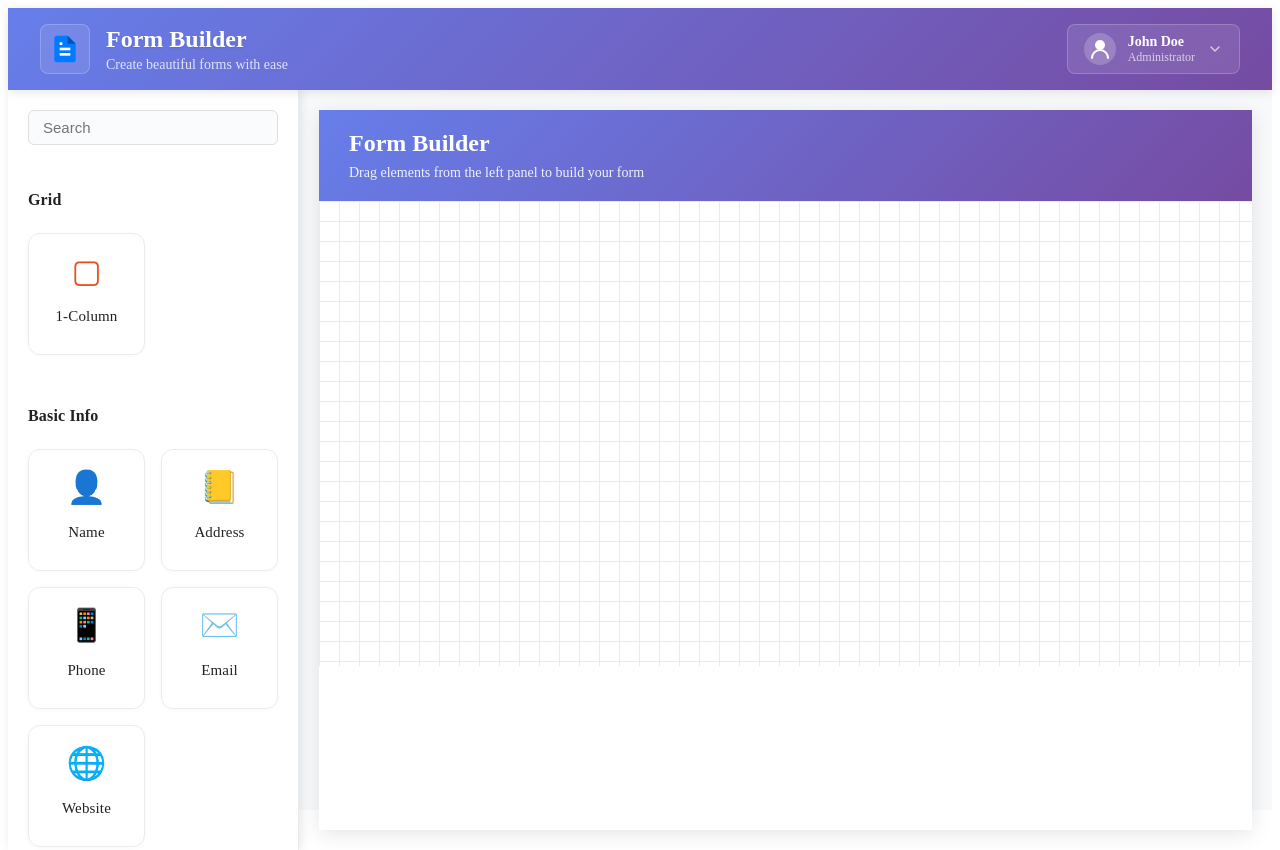
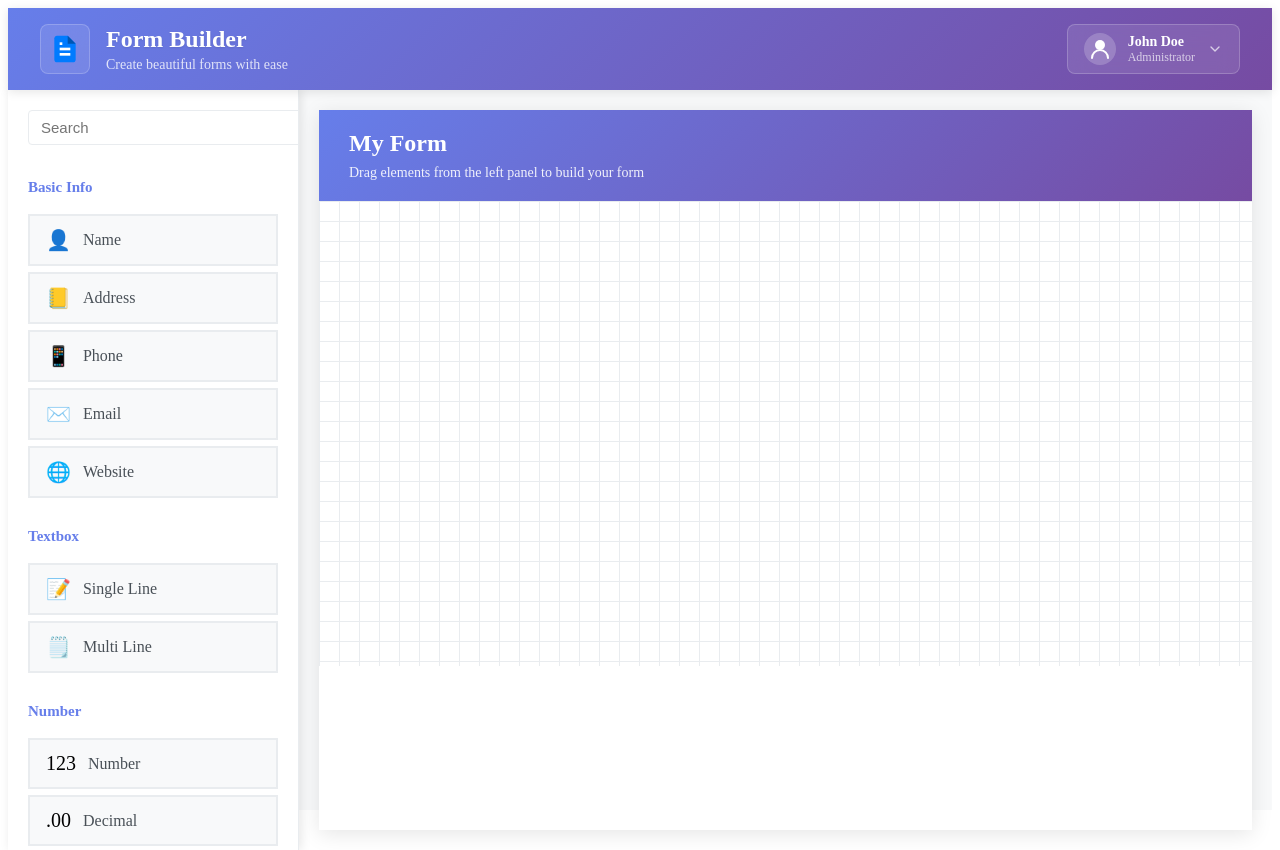
Before and after one commit to arun406/form-builder, an Angular app: page / in a window 1280 px wide. Built offline with nearby package versions, Linux system fonts and the light colour scheme.

Commit message:
refactor: always show action bar for all form elements and clean up selection/hover logic

```diff
--- a/src/app/components/form-builder.component.html
+++ b/src/app/components/form-builder.component.html
@@ -1,54 +1,45 @@
 <div class="form-builder-container">
   <!-- Left Panel - Available Elements -->
-  <div class="left-panel">
-    <div class="search-bar-container">
-      <input type="text" class="search-bar" placeholder="Search" [(ngModel)]="searchTerm" />
-    </div>
-    <div class="elements-list">
-      <ng-container *ngFor="let category of uniqueCategories">
-        <div class="category-title">
-          {{ category }}
-        </div>
-        <div class="category-elements">
-          <div
-            *ngFor="let element of getElementsByCategory(category)"
-            class="element-item"
-            draggable="true"
-            (dragstart)="onDragStart($event, element)"
-          >
-            <span class="element-icon">{{ element.icon }}</span>
-            <span class="element-label">{{ element.label }}</span>
-          </div>
-        </div>
-      </ng-container>
-    </div>
-  </div>
+  <app-element-catalog
+    [availableElements]="availableElements"
+    [(searchTerm)]="searchTerm"
+    (dragStart)="onDragStart($event.event, $event.element)"
+  >
+  </app-element-catalog>
 
   <!-- Center Panel - Form Building Area -->
   <div class="center-panel">
     <div class="form-canvas">
-
       <div class="canvas-header">
-        <h2>Form Builder</h2>
+        <h2>My Form</h2>
         <p>Drag elements from the left panel to build your form</p>
       </div>
 
-      <div class="form-elements-container"
-           (dragover)="onFormAreaDragOver($event)"
-           (drop)="onFormAreaDrop($event)"
-           (dragleave)="onFormAreaDragLeave($event)">
-
+      <div
+        class="form-elements-container"
+        (dragover)="onFormAreaDragOver($event)"
+        (drop)="onFormAreaDrop($event)"
+        (dragleave)="onFormAreaDragLeave($event)"
+      >
         <div class="stacked-elements">
           <!-- Drop zone at the beginning -->
-          <div class="drop-zone"
-               [class.drop-zone-active]="activeDropZone === 0">
+          <div
+            class="drop-zone"
+            [class.drop-zone-active]="activeDropZone === 0"
+          >
             <div *ngIf="activeDropZone === 0" class="drop-indicator">
               <span class="drop-text">Drop here</span>
             </div>
           </div>
 
           <!-- Form elements with drop zones -->
-          <ng-container *ngFor="let element of formElements; let i = index; trackBy: trackByElementId">
+          <ng-container
+            *ngFor="
+              let element of formElements;
+              let i = index;
+              trackBy: trackByElementId
+            "
+          >
             <!-- Form element -->
             <div
               class="form-element"
@@ -59,43 +50,31 @@
               (dragend)="onElementDragEnd($event, element)"
               (dragover)="onElementDragOver($event)"
               (drop)="onElementDrop($event, element)"
-              (click)="setSelectedElement(element.id)"
-              (focusin)="setSelectedElement(element.id)"
-              (focusout)="clearSelectedElement()"
+              (click)="setSelectedElement(element.id); hoveredElementId = element.id"
+              (focusin)="setSelectedElement(element.id); hoveredElementId = element.id"
+              (focusout)="clearSelectedElement(); hoveredElementId = null"
               tabindex="0"
+              [attr.data-element-id]="element.id"
             >
               <div class="element-header">
                 <span class="element-type">
                   {{ getElementIcon(element.type) }}
                 </span>
               </div>
-              <div *ngIf="selectedElementId === element.id" class="action-bar">
-                <button class="action-btn" aria-label="Settings">
-                  <svg width="28" height="28" viewBox="0 0 24 24" fill="none" stroke="#222" stroke-width="2" stroke-linecap="round" stroke-linejoin="round"><circle cx="12" cy="12" r="3.2"/><path d="M19.4 15a1.65 1.65 0 0 0 .33 1.82l.06.06a2 2 0 1 1-2.83 2.83l-.06-.06a1.65 1.65 0 0 0-1.82-.33 1.65 1.65 0 0 0-1 1.51V21a2 2 0 1 1-4 0v-.09A1.65 1.65 0 0 0 8 19.4a1.65 1.65 0 0 0-1.82.33l-.06.06a2 2 0 1 1-2.83-2.83l.06-.06A1.65 1.65 0 0 0 5 15.4a1.65 1.65 0 0 0-1.51-1H3a2 2 0 1 1 0-4h.09A1.65 1.65 0 0 0 5 8.6a1.65 1.65 0 0 0-.33-1.82l-.06-.06a2 2 0 1 1 2.83-2.83l.06.06A1.65 1.65 0 0 0 8 4.6a1.65 1.65 0 0 0 1-1.51V3a2 2 0 1 1 4 0v.09A1.65 1.65 0 0 0 16 4.6a1.65 1.65 0 0 0 1.82-.33l.06-.06a2 2 0 1 1 2.83 2.83l.06.06A1.65 1.65 0 0 0 19 8.6a1.65 1.65 0 0 0 1.51 1H21a2 2 0 1 1 0 4h-.09A1.65 1.65 0 0 0 19 15.4z"/></svg>
-                  <span class="custom-tooltip">Settings</span>
-                </button>
-                <button class="action-btn" aria-label="Duplicate">
-                  <svg width="28" height="28" viewBox="0 0 24 24" fill="none" stroke="#009688" stroke-width="2" stroke-linecap="round" stroke-linejoin="round"><rect x="8" y="8" width="10" height="10" rx="2"/><rect x="4" y="4" width="10" height="10" rx="2"/><path d="M12 12h4v4"/></svg>
-                  <span class="custom-tooltip">Duplicate</span>
-                </button>
-                <button class="action-btn" aria-label="Delete Field" (mousedown)="onDeleteMouseDown($event)" (click)="requestRemoveElement(element.id); $event.stopPropagation();">
-                  <svg width="28" height="28" viewBox="0 0 24 24" fill="none" stroke="#222" stroke-width="2" stroke-linecap="round" stroke-linejoin="round">
-                    <path d="M3 6h18"/>
-                    <path d="M8 6V4a2 2 0 0 1 2-2h4a2 2 0 0 1 2 2v2"/>
-                    <rect x="5" y="6" width="14" height="14" rx="2"/>
-                    <path d="M10 11v6"/>
-                    <path d="M14 11v6"/>
-                  </svg>
-                  <span class="custom-tooltip">Delete Field</span>
-                </button>
+              <div class="action-bar">
+                <app-action-bar
+                  [elementId]="element.id"
+                  [selected]="selectedElementId === element.id"
+                  [isDragging]="isDragging"
+                  (settings)="onSettingsClick(element)"
+                  (duplicate)="onDuplicateClick(element)"
+                  (delete)="requestRemoveElement(element.id)"
+                ></app-action-bar>
               </div>
               <div class="element-content">
                 <!-- Preview for each type -->
                 <ng-container [ngSwitch]="element.type">
-                  <!-- Grid -->
-                  <div *ngSwitchCase="'grid-1'" class="preview-grid">1-Column Grid</div>
-                  <div *ngSwitchCase="'grid-2'" class="preview-grid">2-Column Grid</div>
-                  <div *ngSwitchCase="'grid-3'" class="preview-grid">3-Column Grid</div>
+
                   <!-- Name: two-column layout -->
                   <div *ngSwitchCase="'name'" class="preview-name-fields">
                     <div class="name-input-group">
@@ -130,14 +109,19 @@
                     <span class="input-label">Phone</span>
                   </div>
                   <!-- Single Line: single input with icon and label -->
-                  <div *ngSwitchCase="'textbox-single'" class="preview-single-line">
+                  <div
+                    *ngSwitchCase="'textbox-single'"
+                    class="preview-single-line"
+                  >
                     <div class="input-with-icon">
                       <input type="text" placeholder="Single Line" disabled />
                       <span class="input-icon">&#128221;</span>
                     </div>
                     <span class="input-label">Single Line</span>
                   </div>
-                  <div *ngSwitchCase="'textbox-multi'" class="preview-basic"><textarea placeholder="Multi Line" disabled></textarea></div>
+                  <div *ngSwitchCase="'textbox-multi'" class="preview-basic">
+                    <textarea placeholder="Multi Line" disabled></textarea>
+                  </div>
                   <!-- Number -->
                   <div *ngSwitchCase="'number'" class="preview-number">
                     <div class="input-with-icon">
@@ -148,7 +132,12 @@
                   </div>
                   <div *ngSwitchCase="'decimal'" class="preview-decimal">
                     <div class="input-with-icon">
-                      <input type="number" step="0.01" placeholder="Decimal" disabled />
+                      <input
+                        type="number"
+                        step="0.01"
+                        placeholder="Decimal"
+                        disabled
+                      />
                       <span class="input-icon">&#128178;</span>
                     </div>
                     <span class="input-label">Decimal</span>
@@ -176,16 +165,16 @@
                     </select>
                   </div>
                   <div *ngSwitchCase="'radio'" class="preview-basic">
-                    <label><input type="radio" disabled> Option 1</label>
-                    <label><input type="radio" disabled> Option 2</label>
+                    <label><input type="radio" disabled /> Option 1</label>
+                    <label><input type="radio" disabled /> Option 2</label>
                   </div>
                   <div *ngSwitchCase="'checkbox'" class="preview-basic">
-                    <label><input type="checkbox" disabled> Option 1</label>
-                    <label><input type="checkbox" disabled> Option 2</label>
+                    <label><input type="checkbox" disabled /> Option 1</label>
+                    <label><input type="checkbox" disabled /> Option 2</label>
                   </div>
                   <div *ngSwitchCase="'multiple-choice'" class="preview-basic">
-                    <label><input type="checkbox" disabled> Choice 1</label>
-                    <label><input type="checkbox" disabled> Choice 2</label>
+                    <label><input type="checkbox" disabled /> Choice 1</label>
+                    <label><input type="checkbox" disabled /> Choice 2</label>
                   </div>
                   <div *ngSwitchCase="'image-choices'" class="preview-basic">
                     <span>Image Choices Preview</span>
@@ -210,7 +199,11 @@
                   </div>
                   <div *ngSwitchCase="'date-time'" class="preview-date-time">
                     <div class="input-with-icon">
-                      <input type="datetime-local" placeholder="Date-Time" disabled />
+                      <input
+                        type="datetime-local"
+                        placeholder="Date-Time"
+                        disabled
+                      />
                       <span class="input-icon">&#128198;</span>
                     </div>
                     <span class="input-label">Date-Time</span>
@@ -223,12 +216,25 @@
                     <span class="input-label">Month-Year</span>
                   </div>
                   <!-- Uploads -->
-                  <div *ngSwitchCase="'file-upload'" class="preview-basic"><input type="file" disabled></div>
-                  <div *ngSwitchCase="'image-upload'" class="preview-basic"><input type="file" accept="image/*" disabled></div>
-                  <div *ngSwitchCase="'audio-video-upload'" class="preview-basic"><input type="file" accept="audio/*,video/*" disabled></div>
+                  <div *ngSwitchCase="'file-upload'" class="preview-basic">
+                    <input type="file" disabled />
+                  </div>
+                  <div *ngSwitchCase="'image-upload'" class="preview-basic">
+                    <input type="file" accept="image/*" disabled />
+                  </div>
+                  <div
+                    *ngSwitchCase="'audio-video-upload'"
+                    class="preview-basic"
+                  >
+                    <input type="file" accept="audio/*,video/*" disabled />
+                  </div>
                   <!-- Rating Scales -->
-                  <div *ngSwitchCase="'rating'" class="preview-basic"><span>★ ★ ★ ★ ★</span></div>
-                  <div *ngSwitchCase="'slider'" class="preview-basic"><input type="range" min="1" max="5" disabled></div>
+                  <div *ngSwitchCase="'rating'" class="preview-basic">
+                    <span>★ ★ ★ ★ ★</span>
+                  </div>
+                  <div *ngSwitchCase="'slider'" class="preview-basic">
+                    <input type="range" min="1" max="5" disabled />
+                  </div>
                   <!-- Website: single input with icon and label -->
                   <div *ngSwitchCase="'website'" class="preview-website">
                     <div class="input-with-icon">
@@ -236,14 +242,20 @@
                       <span class="input-icon">🌐</span>
                     </div>
                   </div>
-                  <span *ngSwitchCase="'website'" class="input-label">Website</span>
+                  <span *ngSwitchCase="'website'" class="input-label"
+                    >Website</span
+                  >
                   <!-- Address: modern layout -->
                   <div *ngSwitchCase="'address'" class="preview-address-fields">
                     <!-- <div class="address-title">Address</div> -->
                     <div class="address-input-row">
                       <div class="address-input-group">
                         <div class="input-with-icon">
-                          <input type="text" placeholder="Street Address" disabled />
+                          <input
+                            type="text"
+                            placeholder="Street Address"
+                            disabled
+                          />
                         </div>
                         <span class="input-label">Street Address</span>
                       </div>
@@ -251,7 +263,11 @@
                     <div class="address-input-row">
                       <div class="address-input-group">
                         <div class="input-with-icon">
-                          <input type="text" placeholder="Address Line 2" disabled />
+                          <input
+                            type="text"
+                            placeholder="Address Line 2"
+                            disabled
+                          />
                         </div>
                         <span class="input-label">Address Line 2</span>
                       </div>
@@ -265,7 +281,11 @@
                       </div>
                       <div class="address-input-group">
                         <div class="input-with-icon">
-                          <input type="text" placeholder="State/Region/Province" disabled />
+                          <input
+                            type="text"
+                            placeholder="State/Region/Province"
+                            disabled
+                          />
                         </div>
                         <span class="input-label">State/Region/Province</span>
                       </div>
@@ -273,7 +293,11 @@
                     <div class="address-input-row address-row-2col">
                       <div class="address-input-group">
                         <div class="input-with-icon">
-                          <input type="text" placeholder="Postal / Zip Code" disabled />
+                          <input
+                            type="text"
+                            placeholder="Postal / Zip Code"
+                            disabled
+                          />
                         </div>
                         <span class="input-label">Postal / Zip Code</span>
                       </div>
@@ -288,14 +312,18 @@
                     </div>
                   </div>
                   <!-- Default -->
-                  <div *ngSwitchDefault class="preview-basic"><input type="text" disabled></div>
+                  <div *ngSwitchDefault class="preview-basic">
+                    <input type="text" disabled />
+                  </div>
                 </ng-container>
               </div>
             </div>
 
             <!-- Drop zone after each element -->
-            <div class="drop-zone"
-                 [class.drop-zone-active]="activeDropZone === i + 1">
+            <div
+              class="drop-zone"
+              [class.drop-zone-active]="activeDropZone === i + 1"
+            >
               <div *ngIf="activeDropZone === i + 1" class="drop-indicator">
                 <span class="drop-text">Drop here</span>
               </div>
@@ -311,5 +339,6 @@
 <app-confirm-delete-dialog
   [open]="showDeleteDialog"
   (confirm)="confirmDelete()"
-  (cancel)="cancelDelete()">
+  (cancel)="cancelDelete()"
+>
 </app-confirm-delete-dialog>
--- a/src/app/components/form-builder.component.ts
+++ b/src/app/components/form-builder.component.ts
@@ -1,7 +1,9 @@
-import { Component, ChangeDetectorRef } from '@angular/core';
+import { Component, ChangeDetectorRef, OnInit, OnDestroy, ElementRef } from '@angular/core';
 import { CommonModule } from '@angular/common';
 import { FormsModule } from '@angular/forms';
 import { ConfirmDeleteDialogComponent } from './confirm-delete-dialog.component';
+import { ElementCatalogComponent } from '../element-catalog/element-catalog.component';
+import { ActionBarComponent } from '../action-bar/action-bar.component';
 
 interface FormElementType {
   type: string;
@@ -27,16 +29,15 @@ interface FormElement {
 @Component({
   selector: 'app-form-builder',
   standalone: true,
-  imports: [CommonModule, FormsModule, ConfirmDeleteDialogComponent],
+  imports: [CommonModule, FormsModule, ConfirmDeleteDialogComponent, ElementCatalogComponent, ActionBarComponent],
   templateUrl: './form-builder.component.html',
   styleUrls: ['./form-builder.component.css']
 })
-export class FormBuilderComponent {
+export class FormBuilderComponent implements OnInit, OnDestroy {
   searchTerm = '';
 
   availableElements: FormElementType[] = [
-    // Grid
-    { type: 'grid-1', label: '1-Column', icon: '▢', category: 'Grid' },
+
     // Basic Info
     { type: 'name', label: 'Name', icon: '👤', category: 'Basic Info' },
     { type: 'address', label: 'Address', icon: '📒', category: 'Basic Info' },
@@ -102,13 +103,39 @@ export class FormBuilderComponent {
   isDragging = false;
   activeDropZone: number | null = null;
   activeGridDropZoneId: string | null = null;
+  hoveredElementId: string | null = null;
+  private globalClickHandler = (event: MouseEvent) => {
+    const target = event.target as HTMLElement;
+    // If click is inside a form-element or action-bar, do nothing
+    if (target.closest('.form-element') || target.closest('.action-bar')) {
+      // If inside a form-element, set selectedElementId to hoveredElementId
+      if (target.closest('.form-element')) {
+        const formElementDiv = target.closest('.form-element');
+        if (formElementDiv && formElementDiv.hasAttribute('data-element-id')) {
+          this.selectedElementId = formElementDiv.getAttribute('data-element-id');
+        }
+      }
+      return;
+    }
+    this.hoveredElementId = null;
+    this.selectedElementId = null;
+    this.cdr.detectChanges();
+  };
 
   // Dialog state
   showDeleteDialog = false;
   elementIdToDelete: string | null = null;
   selectedElementId: string | null = null;
 
-  constructor(private cdr: ChangeDetectorRef) {}
+  constructor(private cdr: ChangeDetectorRef, private elRef: ElementRef) {}
+
+  ngOnInit() {
+    document.addEventListener('mousedown', this.globalClickHandler, true);
+  }
+
+  ngOnDestroy() {
+    document.removeEventListener('mousedown', this.globalClickHandler, true);
+  }
 
   setSelectedElement(id: string) {
     console.log('setSelectedElement called with:', id);
@@ -258,8 +285,17 @@ export class FormBuilderComponent {
     event.stopPropagation();
   }
 
-  onDeleteMouseDown(event: MouseEvent) {
-    event.preventDefault();
+  onSettingsClick(element: FormElement) {
+    // TODO: Implement settings click logic
+    console.log('Settings clicked for', element);
+  }
+
+  onDuplicateClick(element: FormElement) {
+    // TODO: Implement duplicate logic
+    console.log('Duplicate clicked for', element);
+  }
+
+  onDeleteMouseDown(event: Event) {
     event.stopPropagation();
   }
 
@@ -271,7 +307,6 @@ export class FormBuilderComponent {
   }
 
   showDeleteTestAlert(elementId: string, event: Event) {
-    alert('clicked');
     this.requestRemoveElement(elementId);
     event.stopPropagation();
   }
@@ -291,6 +326,7 @@ export class FormBuilderComponent {
   }
 
   confirmDelete() {
+    console.log('confirmDelete called, deleting', this.elementIdToDelete);
     if (this.elementIdToDelete) {
       this.removeElementById(this.formElements, this.elementIdToDelete);
     }
--- /dev/null
+++ b/src/app/element-catalog/element-catalog.component.css
@@ -0,0 +1,85 @@
+.left-panel {
+  width: 250px;
+  background: white;
+  border-right: 1px solid #e9ecef;
+  padding: 20px;
+  box-shadow: 2px 0 10px rgba(0, 0, 0, 0.1);
+  height: 100%;
+  overflow-y: auto;
+  overflow-x: hidden;
+}
+.left-panel::-webkit-scrollbar {
+  width: 8px;
+}
+.left-panel::-webkit-scrollbar-thumb {
+  background: #e9ecef;
+  border-radius: 4px;
+}
+.left-panel::-webkit-scrollbar-track {
+  background: transparent;
+}
+.left-panel h3 {
+  margin: 0 0 20px 0;
+  color: #495057;
+  font-size: 18px;
+  font-weight: 600;
+}
+.elements-list {
+  display: flex;
+  flex-direction: column;
+  gap: 12px;
+}
+.element-item {
+  display: flex;
+  align-items: center;
+  gap: 12px;
+  padding: 12px 16px;
+  background: #f8f9fa;
+  border: 2px solid #e9ecef;
+  cursor: grab;
+  transition: all 0.2s ease;
+  user-select: none;
+}
+.element-item:hover {
+  background: #e9ecef;
+  border-color: #6c757d;
+  transform: translateY(-2px);
+  box-shadow: 0 4px 12px rgba(0, 0, 0, 0.15);
+}
+.element-item:active {
+  cursor: grabbing;
+  transform: translateY(0);
+}
+.element-icon {
+  font-size: 20px;
+}
+.element-label {
+  font-weight: 500;
+  color: #495057;
+}
+.search-bar-container {
+  margin-bottom: 16px;
+}
+.search-bar {
+  width: 100%;
+  padding: 8px 12px;
+  border: 1px solid #e9ecef;
+  border-radius: 4px;
+  font-size: 15px;
+  outline: none;
+  transition: border 0.2s;
+}
+.search-bar:focus {
+  border-color: #667eea;
+}
+.category-title {
+  font-size: 15px;
+  font-weight: 600;
+  color: #667eea;
+  margin: 18px 0 6px 0;
+}
+.category-elements {
+  display: flex;
+  flex-direction: column;
+  gap: 6px;
+}
--- /dev/null
+++ b/src/app/element-catalog/element-catalog.component.html
@@ -0,0 +1,23 @@
+<div class="left-panel">
+  <div class="search-bar-container">
+    <input type="text" class="search-bar" placeholder="Search" [ngModel]="searchTerm" (ngModelChange)="searchTermChange.emit($event)" />
+  </div>
+  <div class="elements-list">
+    <ng-container *ngFor="let category of uniqueCategories">
+      <div class="category-title">
+        {{ category }}
+      </div>
+      <div class="category-elements">
+        <div
+          *ngFor="let element of getElementsByCategory(category)"
+          class="element-item"
+          draggable="true"
+          (dragstart)="onDragStart($event, element)"
+        >
+          <span class="element-icon">{{ element.icon }}</span>
+          <span class="element-label">{{ element.label }}</span>
+        </div>
+      </div>
+    </ng-container>
+  </div>
+</div>
--- /dev/null
+++ b/src/app/element-catalog/element-catalog.component.ts
@@ -0,0 +1,48 @@
+import { Component, EventEmitter, Input, Output } from '@angular/core';
+import { CommonModule } from '@angular/common';
+import { FormsModule } from '@angular/forms';
+
+interface FormElementType {
+  type: string;
+  label: string;
+  icon: string;
+  category: string;
+  newTag?: boolean;
+}
+
+@Component({
+  selector: 'app-element-catalog',
+  standalone: true,
+  imports: [CommonModule, FormsModule],
+  templateUrl: './element-catalog.component.html',
+  styleUrl: './element-catalog.component.css'
+})
+export class ElementCatalogComponent {
+  @Input() availableElements: FormElementType[] = [];
+  @Input() searchTerm = '';
+  @Output() searchTermChange = new EventEmitter<string>();
+  @Output() dragStart = new EventEmitter<{ event: DragEvent, element: FormElementType }>();
+
+  get filteredElements() {
+    if (!this.searchTerm.trim()) return this.availableElements;
+    const term = this.searchTerm.trim().toLowerCase();
+    return this.availableElements.filter(e =>
+      e.label.toLowerCase().includes(term) ||
+      e.category.toLowerCase().includes(term)
+    );
+  }
+
+  getElementsByCategory(category: string) {
+    return this.filteredElements.filter(e => e.category === category);
+  }
+
+  get uniqueCategories() {
+    return this.filteredElements
+      .map(e => e.category)
+      .filter((category, i, arr) => arr.indexOf(category) === i);
+  }
+
+  onDragStart(event: DragEvent, element: FormElementType) {
+    this.dragStart.emit({ event, element });
+  }
+}
```
Also changed, not shown: src/app/action-bar/action-bar.component.css (added, +60 -0 lines), src/app/action-bar/action-bar.component.html (added, +19 -0 lines), src/app/action-bar/action-bar.component.ts (added, +24 -0 lines).
